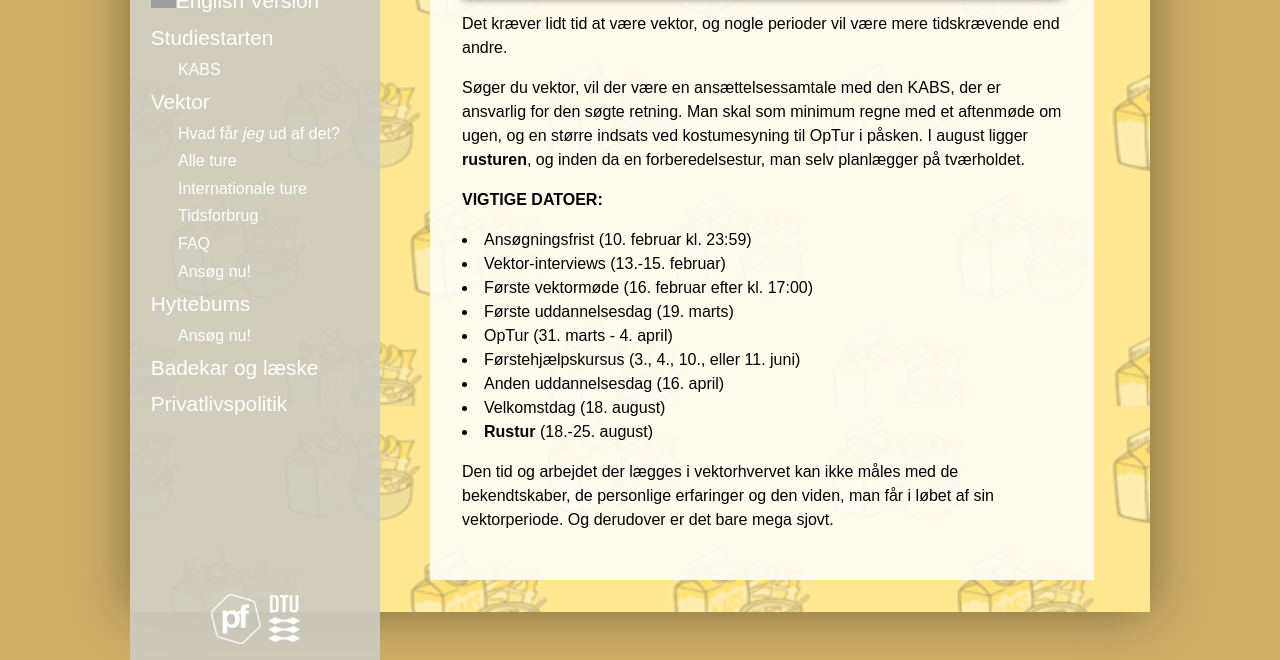
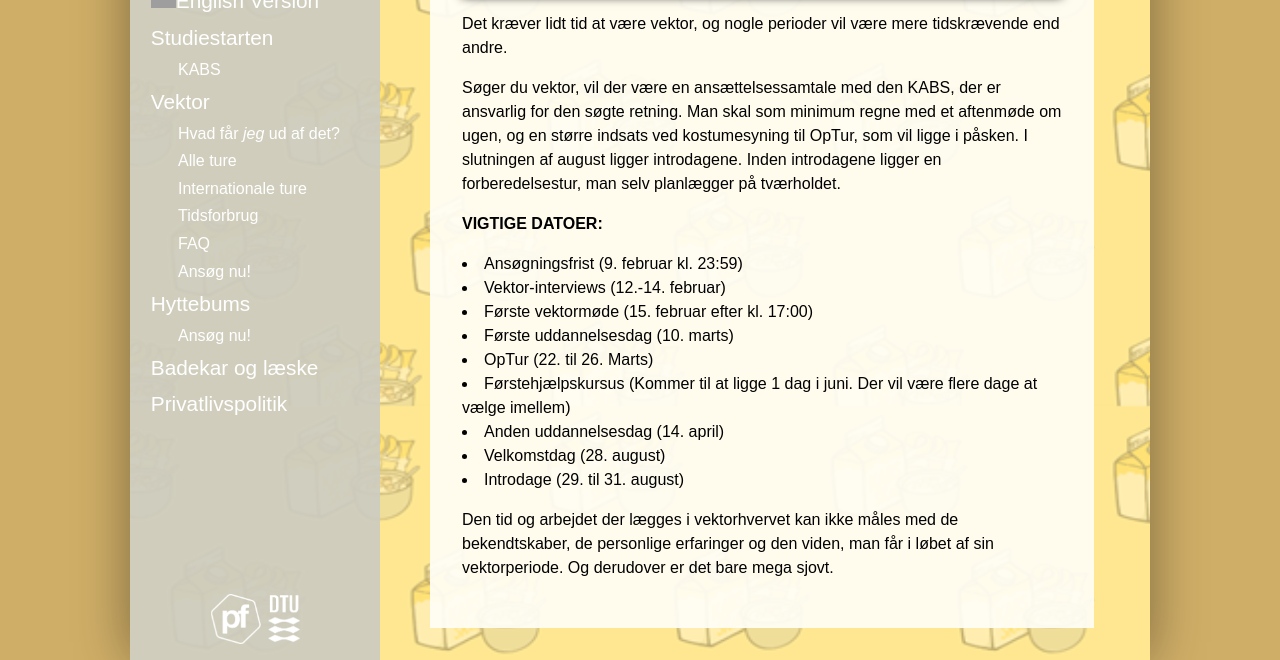
Before and after one commit to KABSDTU/kabsdtu.github.io, a Jekyll site: the page built from tidsforbrug.md, in a window 1280 px wide and 900 px high, scrolled down 254 px, cut to the strip 240-900 px from the top of the window. Built offline with Jekyll 4.4.1, drawn with Linux system fonts in a browser that asks for light colours; some web fonts are replaced; grey boxes are pictures that could not be loaded.

Commit message:
Tidsforbrug og datoer opdateret_også på engelsk

```diff
--- a/tidsforbrug.md
+++ b/tidsforbrug.md
@@ -13,22 +13,23 @@ Det kræver lidt tid at være vektor, og nogle perioder vil være mere tidskræv
 </p>
 
 <p>
-Søger du vektor, vil der være en ansættelsessamtale med den KABS, der er ansvarlig for den søgte retning.  Man skal som minimum regne med et aftenmøde om ugen, og en større indsats ved kostumesyning til OpTur i påsken. I august ligger <b>rusturen</b>, og inden da en forberedelsestur, man selv planlægger på tværholdet.
+Søger du vektor, vil der være en ansættelsessamtale med den KABS, der er ansvarlig for den søgte retning.
+Man skal som minimum regne med et aftenmøde om ugen, og en større indsats ved kostumesyning til OpTur, som vil ligge i påsken. I slutningen af august ligger introdagene. Inden introdagene ligger en forberedelsestur, man selv planlægger på tværholdet.
 </p>
 
 <p>
 <b>VIGTIGE DATOER:</b>
 </p>
 
-<li>Ansøgningsfrist (10. februar kl. 23:59)	        </li>
-<li>Vektor-interviews (13.-15. februar)             </li>
-<li>Første vektormøde (16. februar efter kl. 17:00)	</li>
-<li>Første uddannelsesdag (19. marts)				</li>
-<li>OpTur (31. marts - 4. april)					</li>
-<li>Førstehjælpskursus (3., 4., 10., eller 11. juni)</li>
-<li>Anden uddannelsesdag (16. april)				</li>
-<li>Velkomstdag (18. august)						</li>
-<li><b>Rustur</b> (18.-25. august)							</li>
+<li>Ansøgningsfrist (9. februar kl. 23:59)	        </li>
+<li>Vektor-interviews (12.-14. februar)             </li>
+<li>Første vektormøde (15. februar efter kl. 17:00)	</li>
+<li>Første uddannelsesdag (10. marts)				</li>
+<li>OpTur (22. til 26. Marts)			</li>
+<li>Førstehjælpskursus (Kommer til at ligge 1 dag i juni. Der vil være flere dage at vælge imellem) </li>
+<li>Anden uddannelsesdag (14. april)				</li>
+<li>Velkomstdag (28. august)						</li>
+<li>Introdage (29. til 31. august)					</li>
 
 <p>
 Den tid og arbejdet der lægges i vektorhvervet kan ikke måles med de bekendtskaber, de personlige erfaringer og den viden, man får i løbet af sin vektorperiode. Og derudover er det bare mega sjovt.
```
Also changed, not shown: en/tidsforbrug.md (+10 -10 lines), en/vektor.md (+1 -1 lines), vektor.md (+2 -2 lines).
